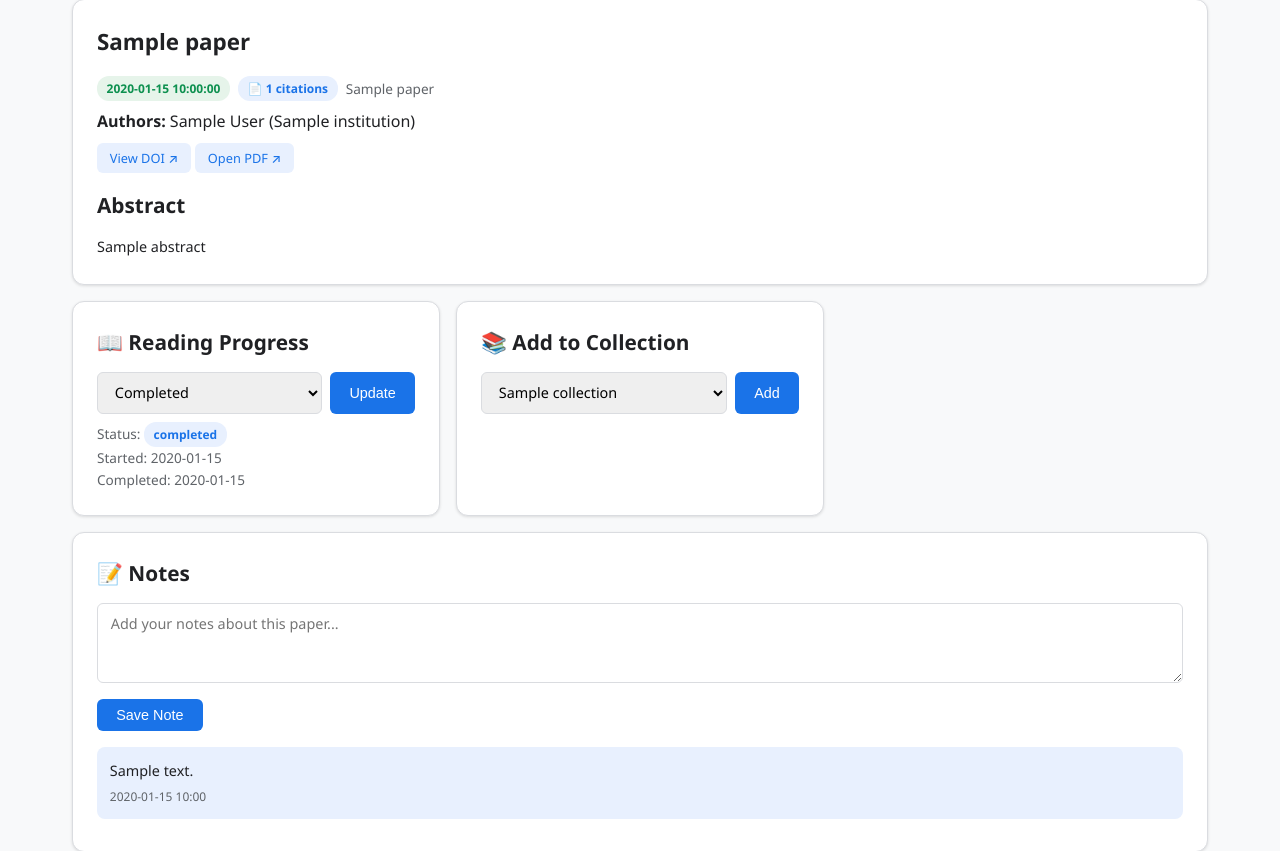
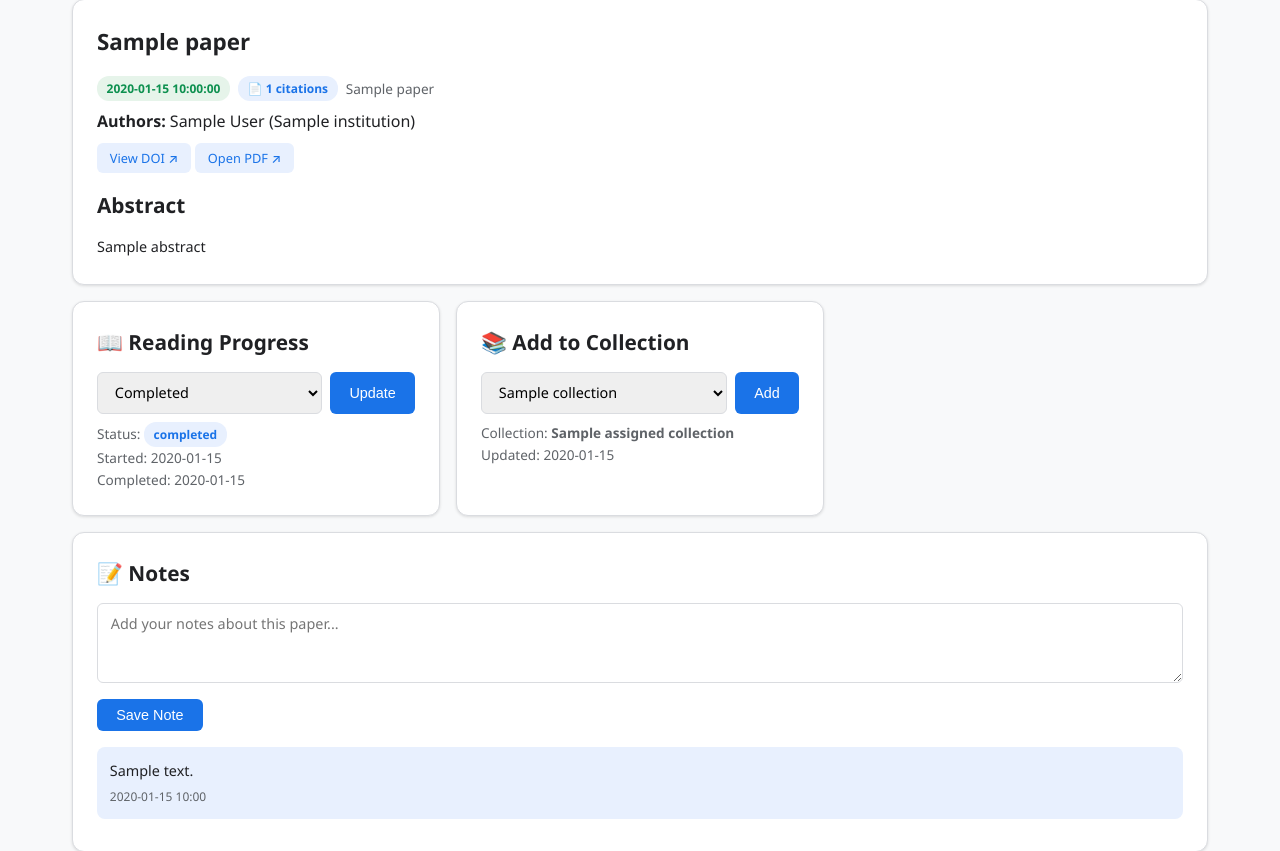
Before and after one commit to MaxineXiong/AI-Research-and-Learning-Copilot, a Flask app: template templates/paper.html in a window 1280 px wide. Shown: the part 127-978 px from the top of the page. Run offline with Flask 3, Linux system fonts and the light colour scheme; the template is opened without the code that fills it: most values are stand-ins (such as "Sample title", 1, 10 or a date in 2020).

Commit message:
fix (front-end): minor bugs fixed

```diff
--- a/app.py
+++ b/app.py
@@ -329,11 +329,23 @@ def add_paper_to_collection(collection_id):
     if not paper_id:
         flash("Paper ID required.", "error")
         return redirect(url_for("collection_detail", collection_id=collection_id))
-    lakebase.run_write(
+    collection = lakebase.run_query_one(
+        "SELECT name FROM collections WHERE collection_id = %s AND user_id = %s",
+        (collection_id, DEFAULT_USER_ID),
+    )
+    paper = lakebase.run_query_one(
+        "SELECT title FROM papers WHERE paper_id = %s", (paper_id,)
+    )
+    inserted = lakebase.run_write(
         "INSERT INTO collection_papers (collection_id, paper_id) VALUES (%s, %s) ON CONFLICT DO NOTHING",
         (collection_id, paper_id),
     )
-    flash("Paper added to collection.", "success")
+    collection_name = collection["name"] if collection else f"collection {collection_id}"
+    paper_title = paper["title"] if paper else paper_id
+    if inserted:
+        flash(f'"{paper_title}" added to the collection "{collection_name}"', "success")
+    else:
+        flash(f'"{paper_title}" is already in the collection "{collection_name}"', "success")
     return redirect(request.referrer or url_for("collection_detail", collection_id=collection_id))
 
 
@@ -372,9 +384,18 @@ def paper_detail(paper_id):
     collections = lakebase.run_query(
         "SELECT * FROM collections WHERE user_id = %s ORDER BY name", (DEFAULT_USER_ID,)
     )
+    assigned_collections = lakebase.run_query(
+        "SELECT c.collection_id, c.name, cp.added_at "
+        "FROM collection_papers cp JOIN collections c "
+        "ON cp.collection_id = c.collection_id "
+        "WHERE cp.paper_id = %s AND c.user_id = %s "
+        "ORDER BY cp.added_at DESC",
+        (paper_id, DEFAULT_USER_ID),
+    )
     return render_template(
         "paper.html", paper=paper, authors=authors, notes=notes,
         progress=progress, collections=collections,
+        assigned_collections=assigned_collections,
     )
 
 
--- a/templates/paper.html
+++ b/templates/paper.html
@@ -63,16 +63,29 @@
             <input type="hidden" name="paper_id" value="{{ paper.paper_id }}">
             <div class="flex gap-1">
                 <select id="collectionSelect">
+                    {% if not assigned_collections %}
+                    <option value="" selected disabled>SELECT COLLECTION</option>
+                    {% endif %}
                     {% for c in collections %}
-                    <option value="{{ c.collection_id }}">{{ c.name }}</option>
+                    <option value="{{ c.collection_id }}"
+                        {% if assigned_collections and c.collection_id == assigned_collections[0].collection_id %}selected{% endif %}>{{ c.name }}</option>
                     {% endfor %}
                 </select>
                 <button type="submit" class="btn btn-primary">Add</button>
             </div>
         </form>
+        {% if assigned_collections %}
+        <div class="text-secondary mt-1">
+            {% for a in assigned_collections %}
+            <div>Collection: <strong>{{ a.name }}</strong></div>
+            {% if a.added_at %}<div>Updated: {{ a.added_at.strftime('%Y-%m-%d') }}</div>{% endif %}
+            {% endfor %}
+        </div>
+        {% endif %}
         <script>
             document.getElementById('addToCollectionForm').addEventListener('submit', function(e) {
                 var cid = document.getElementById('collectionSelect').value;
+                if (!cid) { e.preventDefault(); return; }
                 this.action = '/collections/' + cid + '/add_paper';
             });
         </script>
```
